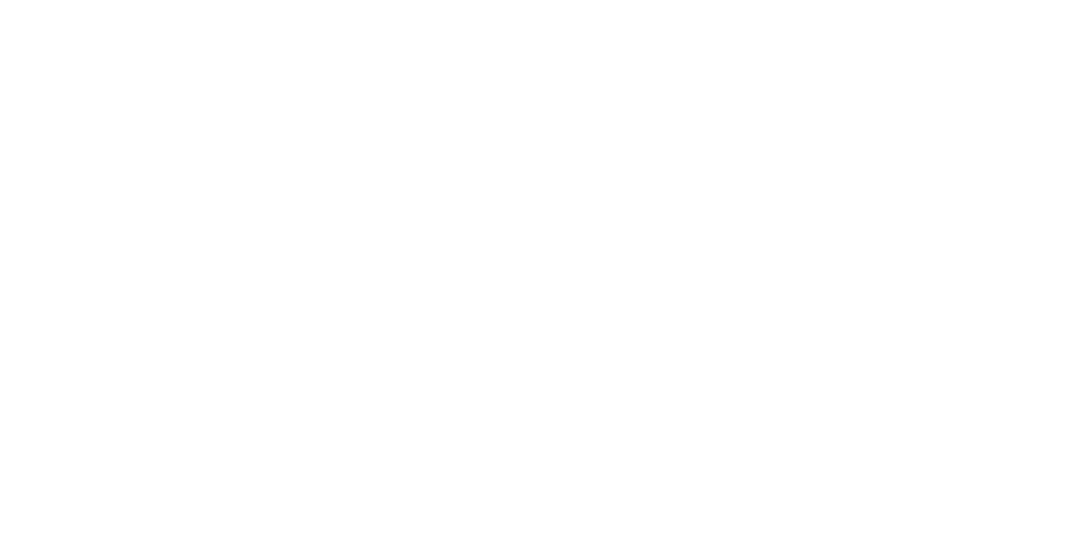
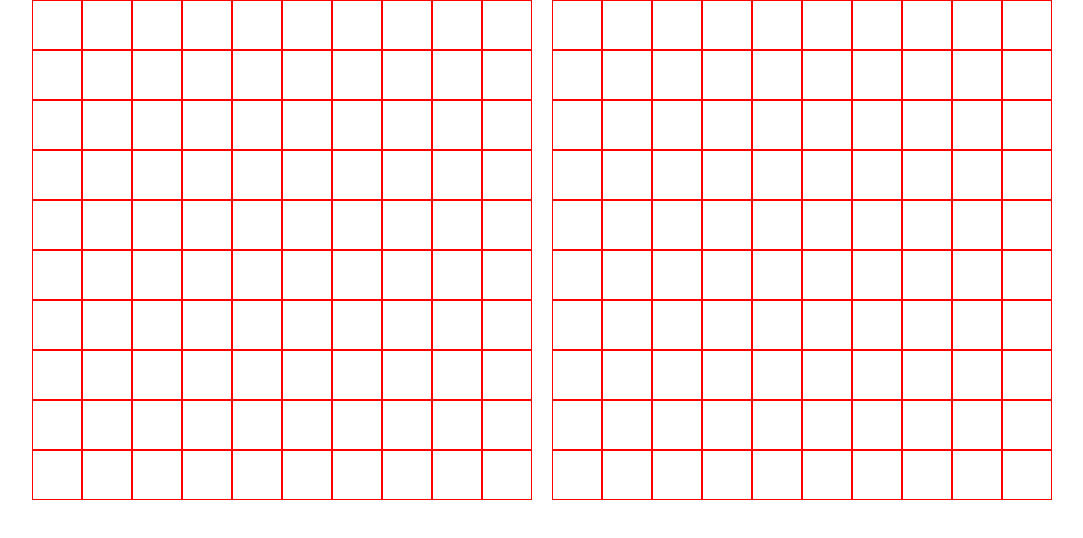
Before and after one commit to aleksandar-code/Battleship, a website built with webpack: page src/index.html in a window 1280 px wide. Shown: the whole page, without its empty margins (98-1181 px from the left). Built offline with nearby package versions, Linux system fonts and the light colour scheme.

Commit message:
Create boards in the DOM

```diff
--- a/src/index.css
+++ b/src/index.css
@@ -3,3 +3,22 @@
   margin: 0;
   padding: 0;
 }
+
+.content {
+  display: flex;
+  gap: 20px;
+  justify-content: center;
+}
+
+.board {
+  min-width: 500px;
+  height: 500px;
+  display: grid;
+  grid-template-columns: repeat(10, 1fr);
+  grid-template-rows: repeat(10, 1fr);
+}
+
+.slot {
+  border: 1px solid red;
+
+}
--- a/src/modules/DOM/controller.js
+++ b/src/modules/DOM/controller.js
@@ -1,6 +1,6 @@
-import printBoard from "./printBoard";
+import printBoards from "./printBoard";
 import Game from "../game";
 
 const newGame = new Game();
-printBoard(newGame.boards[0]);
-printBoard(newGame.boards[1]);
+newGame.gameLoop();
+printBoards();
--- a/src/modules/DOM/printBoard.js
+++ b/src/modules/DOM/printBoard.js
@@ -1,5 +1,16 @@
-const printBoard = (board) => {
-  console.log(board);
+const printBoards = () => {
+  const playerBoard = document.querySelectorAll(".board");
+  for (let i = 0; i < 100; i += 1) {
+    const slot = document.createElement("div");
+    slot.classList.add("slot");
+    playerBoard[0].appendChild(slot);
+  }
+
+  for (let i = 0; i < 100; i += 1) {
+    const slot = document.createElement("div");
+    slot.classList.add("slot");
+    playerBoard[1].appendChild(slot);
+  }
 };
 
-export default printBoard;
+export default printBoards;
```
Also changed, not shown: dist/index.bundle.js.
